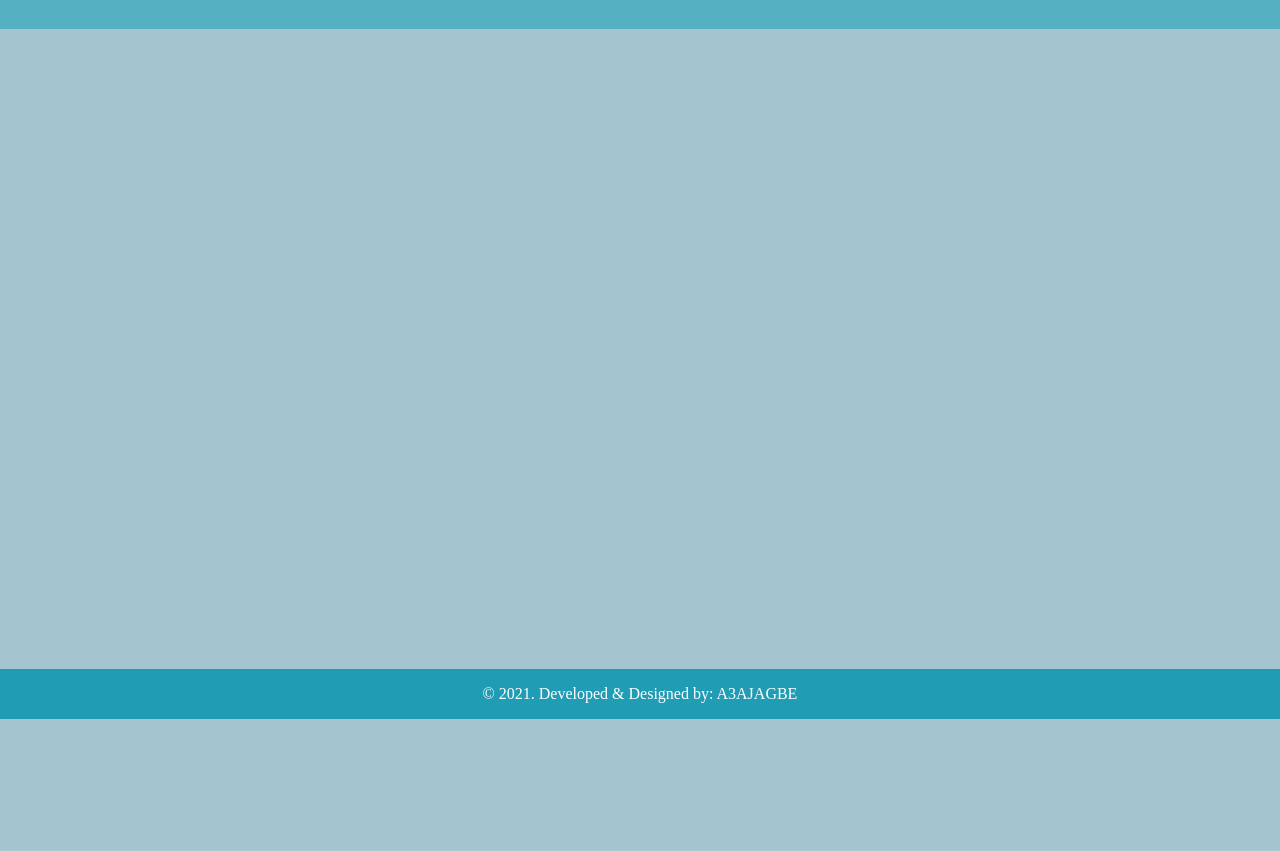
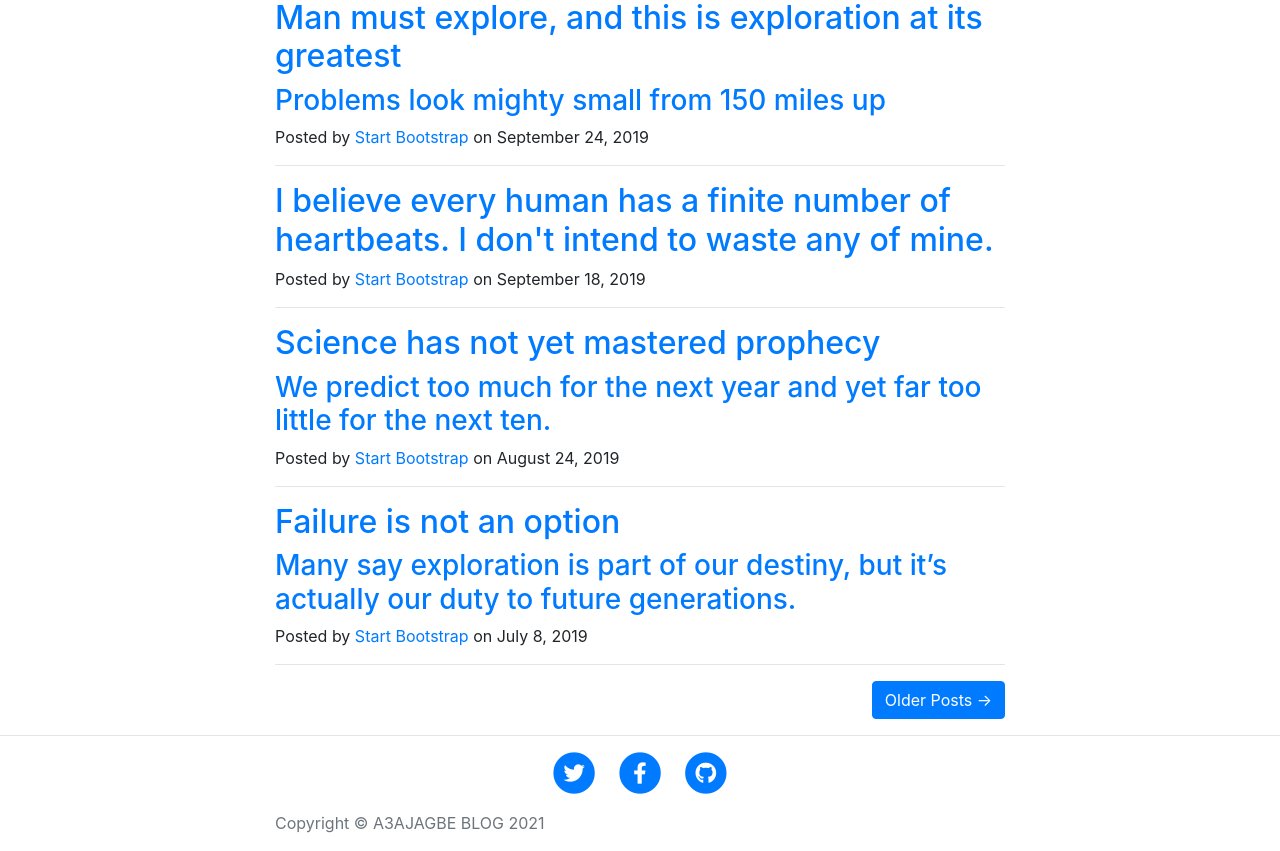
Before and after one commit to A3AJAGBE/Blog, a Flask app: page / in a window 1280 px wide. Shown: the part 81-932 px from the top of the page. Before the commit the page ends 800 px from the top, so only its background shows below. Run offline with Flask 2, Linux system fonts and the light colour scheme; some libraries are stand-ins or nearby versions.

Commit message:
New index template

```diff
--- a/templates/index.html
+++ b/templates/index.html
@@ -1,34 +1,186 @@
 <!DOCTYPE html>
 <html lang="en">
+
 <head>
-    <meta charset="UTF-8">
-    <meta name="viewport" content="width=device-width, initial-scale=1">
+
+  <meta charset="utf-8">
+  <meta name="viewport" content="width=device-width, initial-scale=1, shrink-to-fit=no">
+  <meta name="description" content="blog, personal blog">
   <meta name="author" content="Aminat Ajagbe, A3AJAGBE">
+  <link rel="shortcut icon" href="../static/img/favicon.ico">
+
+
+
   <title>A3AJAGBE BLOG</title>
-    <link rel="stylesheet" href="../static/styles.css">
-    <link rel="shortcut icon" href="../static/images/favicon.ico">
+
+  <!-- Bootstrap core CSS -->
+  <link href="../static/vendor/bootstrap/css/bootstrap.min.css" rel="stylesheet">
+
+  <!-- Custom fonts for this template -->
+  <link href="../static/vendor/fontawesome-free/css/all.min.css" rel="stylesheet" type="text/css">
+  <link href='https://fonts.googleapis.com/css?family=Lora:400,700,400italic,700italic' rel='stylesheet' type='text/css'>
+  <link href='https://fonts.googleapis.com/css?family=Open+Sans:300italic,400italic,600italic,700italic,800italic,400,300,600,700,800' rel='stylesheet' type='text/css'>
+
+  <!-- Custom styles for this template -->
+  <link href="../static/css/clean-blog.min.css" rel="stylesheet">
+
 </head>
+
 <body>
 
-<header>
-    <h1 class="title"><a href="{{ url_for('home') }}">A3AJAGBE BLOG</a></h1>
+  <!-- Navigation -->
+  <nav class="navbar navbar-expand-lg navbar-light fixed-top" id="mainNav">
+    <div class="container">
+      <a class="navbar-brand" href="index.html">A3AJAGBE BLOG</a>
+      <button class="navbar-toggler navbar-toggler-right" type="button" data-toggle="collapse" data-target="#navbarResponsive" aria-controls="navbarResponsive" aria-expanded="false" aria-label="Toggle navigation">
+        Menu
+        <i class="fas fa-bars"></i>
+      </button>
+      <div class="collapse navbar-collapse" id="navbarResponsive">
+        <ul class="navbar-nav ml-auto">
+          <li class="nav-item">
+            <a class="nav-link" href="index.html">Home</a>
+          </li>
+          <li class="nav-item">
+            <a class="nav-link" href="about.html">About</a>
+          </li>
+          <li class="nav-item">
+            <a class="nav-link" href="post.html">Sample Post</a>
+          </li>
+          <li class="nav-item">
+            <a class="nav-link" href="contact.html">Contact</a>
+          </li>
+        </ul>
+      </div>
+    </div>
+  </nav>
+
+  <!-- Page Header -->
+  <header class="masthead" style="background-image: url('img/home-bg.jpg')">
+    <div class="overlay"></div>
+    <div class="container">
+      <div class="row">
+        <div class="col-lg-8 col-md-10 mx-auto">
+          <div class="site-heading">
+            <h1>Clean Blog</h1>
+            <span class="subheading">A Blog Theme by Start Bootstrap</span>
+          </div>
+        </div>
+      </div>
+    </div>
   </header>
 
-<main>
-    {% for blog in blogs %}
-        <div class="content">
-            <div class="card">
-                <h2>{{blog.title}}</h2>
-                <p class="text">{{blog.subtitle}}</p>
-                <a href="{{ url_for('blog', blog_id=blog.id) }}">Read</a>
+  <!-- Main Content -->
+  <div class="container">
+    <div class="row">
+      <div class="col-lg-8 col-md-10 mx-auto">
+        <div class="post-preview">
+          <a href="post.html">
+            <h2 class="post-title">
+              Man must explore, and this is exploration at its greatest
+            </h2>
+            <h3 class="post-subtitle">
+              Problems look mighty small from 150 miles up
+            </h3>
+          </a>
+          <p class="post-meta">Posted by
+            <a href="#">Start Bootstrap</a>
+            on September 24, 2019</p>
+        </div>
+        <hr>
+        <div class="post-preview">
+          <a href="post.html">
+            <h2 class="post-title">
+              I believe every human has a finite number of heartbeats. I don't intend to waste any of mine.
+            </h2>
+          </a>
+          <p class="post-meta">Posted by
+            <a href="#">Start Bootstrap</a>
+            on September 18, 2019</p>
+        </div>
+        <hr>
+        <div class="post-preview">
+          <a href="post.html">
+            <h2 class="post-title">
+              Science has not yet mastered prophecy
+            </h2>
+            <h3 class="post-subtitle">
+              We predict too much for the next year and yet far too little for the next ten.
+            </h3>
+          </a>
+          <p class="post-meta">Posted by
+            <a href="#">Start Bootstrap</a>
+            on August 24, 2019</p>
+        </div>
+        <hr>
+        <div class="post-preview">
+          <a href="post.html">
+            <h2 class="post-title">
+              Failure is not an option
+            </h2>
+            <h3 class="post-subtitle">
+              Many say exploration is part of our destiny, but it’s actually our duty to future generations.
+            </h3>
+          </a>
+          <p class="post-meta">Posted by
+            <a href="#">Start Bootstrap</a>
+            on July 8, 2019</p>
+        </div>
+        <hr>
+        <!-- Pager -->
+        <div class="clearfix">
+          <a class="btn btn-primary float-right" href="#">Older Posts &rarr;</a>
         </div>
       </div>
-    {% endfor %}
-</main>
+    </div>
+  </div>
 
+  <hr>
+
+  <!-- Footer -->
   <footer>
-    <p>© {{year}}. Developed & Designed by: <a href="http://a3ajagbe-nc.herokuapp.com">A3AJAGBE</a></p>
+    <div class="container">
+      <div class="row">
+        <div class="col-lg-8 col-md-10 mx-auto">
+          <ul class="list-inline text-center">
+            <li class="list-inline-item">
+              <a href="#">
+                <span class="fa-stack fa-lg">
+                  <i class="fas fa-circle fa-stack-2x"></i>
+                  <i class="fab fa-twitter fa-stack-1x fa-inverse"></i>
+                </span>
+              </a>
+            </li>
+            <li class="list-inline-item">
+              <a href="#">
+                <span class="fa-stack fa-lg">
+                  <i class="fas fa-circle fa-stack-2x"></i>
+                  <i class="fab fa-facebook-f fa-stack-1x fa-inverse"></i>
+                </span>
+              </a>
+            </li>
+            <li class="list-inline-item">
+              <a href="#">
+                <span class="fa-stack fa-lg">
+                  <i class="fas fa-circle fa-stack-2x"></i>
+                  <i class="fab fa-github fa-stack-1x fa-inverse"></i>
+                </span>
+              </a>
+            </li>
+          </ul>
+          <p class="copyright text-muted">Copyright &copy; A3AJAGBE BLOG {{year}}</p>
+        </div>
+      </div>
+    </div>
   </footer>
 
+  <!-- Bootstrap core JavaScript -->
+  <script src="../static/vendor/jquery/jquery.min.js"></script>
+  <script src="../static/vendor/bootstrap/js/bootstrap.bundle.min.js"></script>
+
+  <!-- Custom scripts for this template -->
+  <script src="../static/js/clean-blog.min.js"></script>
+
 </body>
+
 </html>
```
Also changed, not shown: static/img/favicon.ico (renamed from static/images/favicon.ico). Lines whose indentation alone changed are shown as unchanged.
